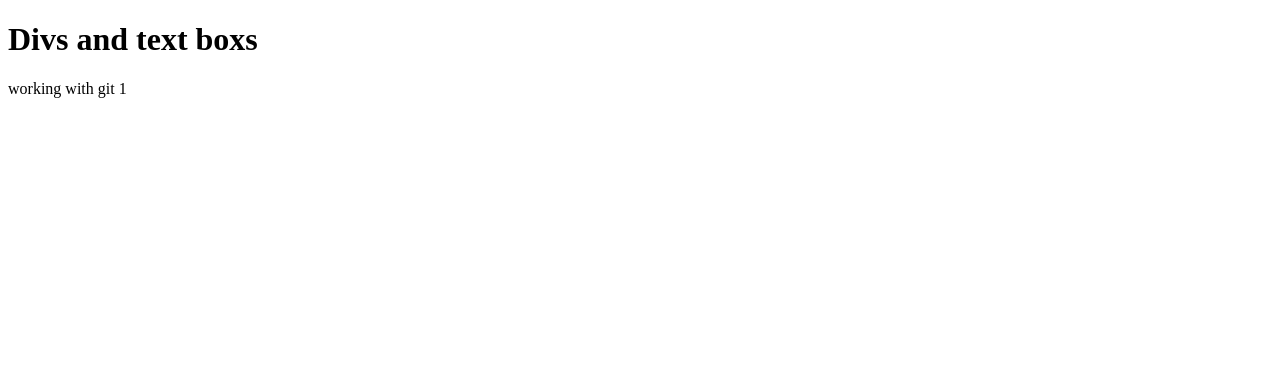
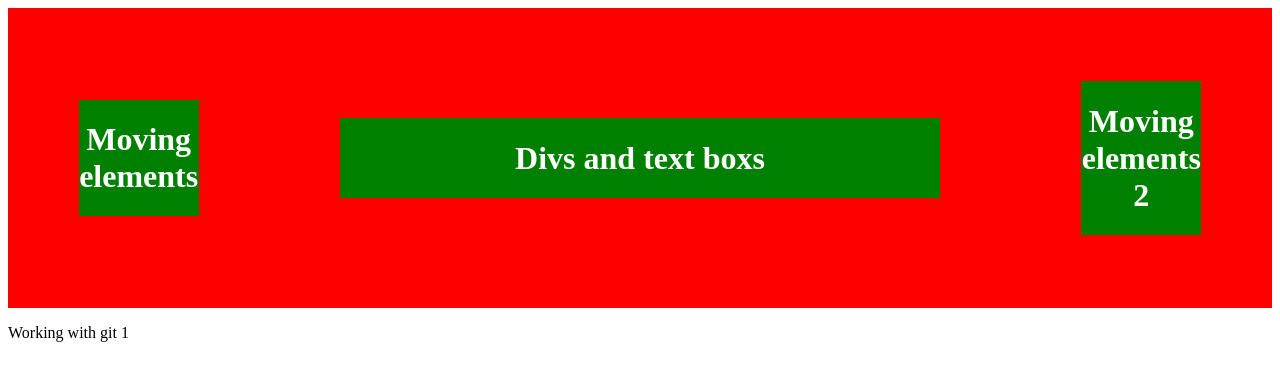
Before and after one commit to luiscarloslj/proyectonetesting, a website: page index.html in a window 1280 px wide. Drawn offline with Linux system fonts and the light colour scheme.

Commit message:
2nd change

```diff
--- a/index.html
+++ b/index.html
@@ -1,11 +1,29 @@
 <!DOCTYPE html>
 <html>
+
 <head>
   <meta charset="utf-8">
+  <meta name="viewport" content="width=device-width, initial-scale=1">
+  <link rel="stylesheet" href="styles.css">
   <title>my html test</title>
 </head>
+
 <body>
+  <header id="mainbox">
+    <div>
+      <h1>Moving elements</h1>
+    </div>
+    <div id="individual">
       <h1>Divs and text boxs</h1>
-    working with git 1
+    </div>
+    <div>
+      <h1>Moving elements 2</h1>
+    </div>
+  </header>
+  <nav></nav>
+  <p>
+    Working with git 1
+  </p>
 </body>
+
 </html>
--- /dev/null
+++ b/styles.css
@@ -0,0 +1,23 @@
+#mainbox {
+
+  background: red;
+  height: 300px;
+  font-style: normal;
+  color: white;
+  width: auto;
+  display: flex;
+  flex-flow: row nowrap;
+  justify-content: space-around;
+  align-items: center;
+  align-content: center;
+}
+div {
+  border: 2px steelblue;
+  background-color: green;
+  width: 120px;
+  text-align: center;
+
+}
+#individual {
+  width: 600px;
+}
```
Lines whose indentation alone changed are shown as unchanged.
